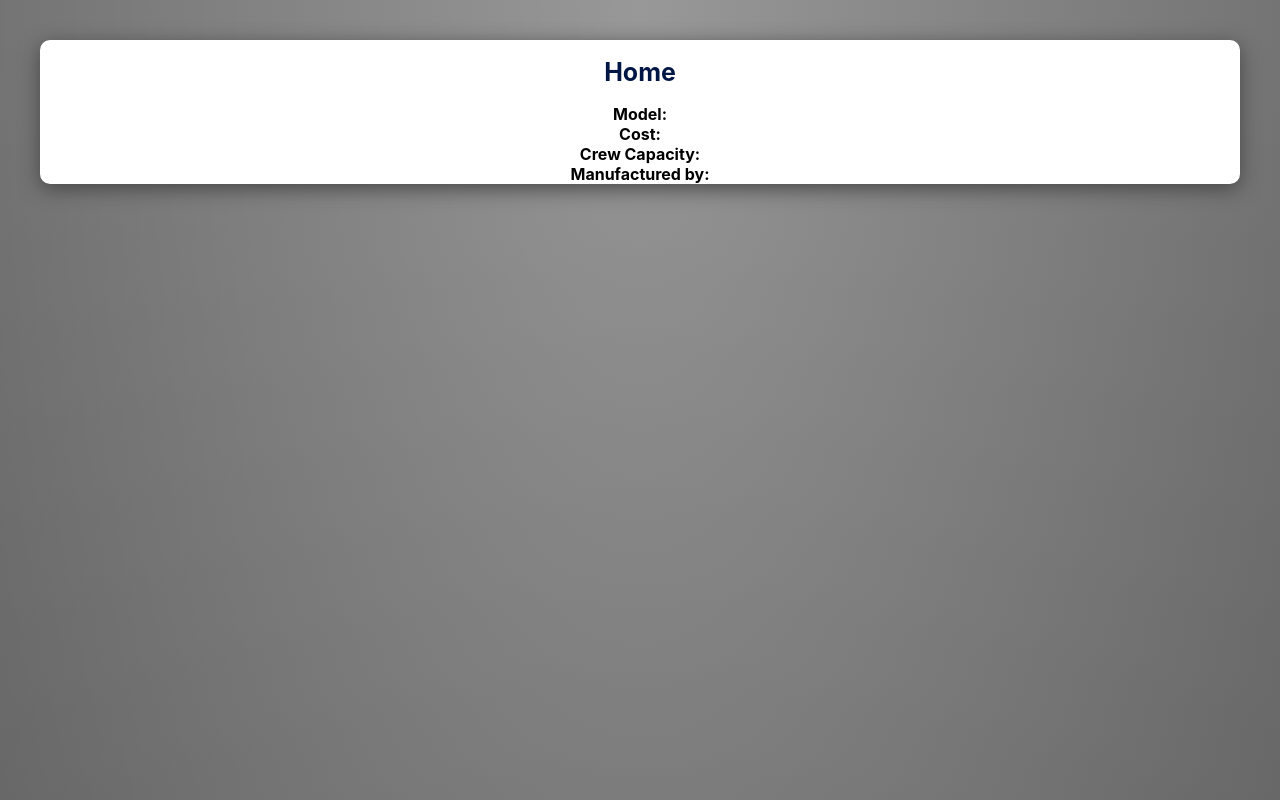
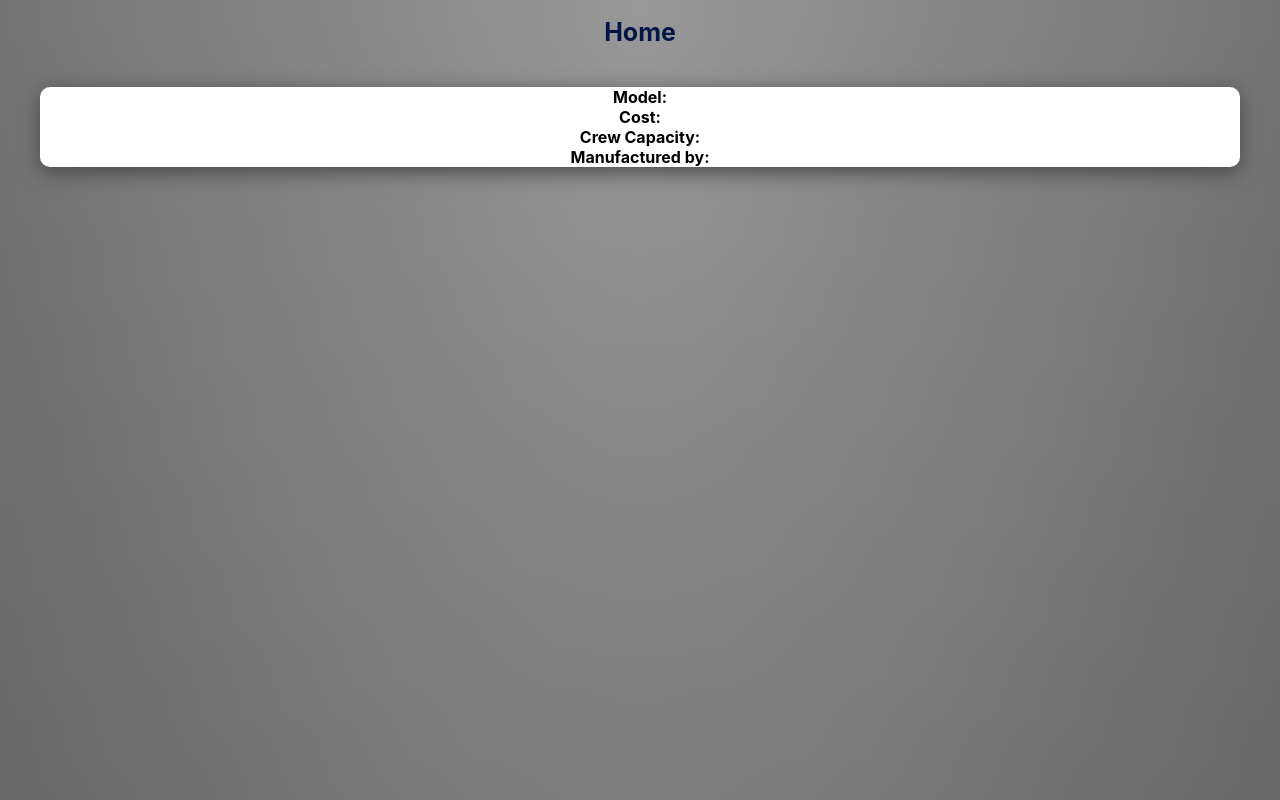
Before and after one commit to fontes99/star-web, a React (Create React App) app: page /ships in a window 1280 px wide. Shown: the top 800 px of the page. Built offline with nearby package versions, Linux system fonts and the light colour scheme.

Commit message:
mudando lugar do link home

```diff
--- a/src/pages/pages.module.css
+++ b/src/pages/pages.module.css
@@ -21,8 +21,7 @@
     color: yellow;
 }
 
-h1 {
-    font-size: 25px;
+h1:active {
     color: #021646;
 }
 
@@ -30,7 +29,8 @@ h1:hover{
     color: #707E87;
 }
 
-h1:active {
+h1 {
+    font-size: 25px;
     color: rgb(172, 201, 199);
 }
 
--- a/src/pages/ships.js
+++ b/src/pages/ships.js
@@ -8,10 +8,10 @@ const Ships = ()=>{
     return(
 
     <div className={style.Back}>
+        <Link to='/' style={{textDecoration: 'none'}}>
+            <h1 className='theLink'>Home</h1>
+        </Link>
         <div className={style.Pages}>
-            <Link to='/' style={{textDecoration: 'none'}}>
-            <h1 className='theLink'>Home</h1>
-            </Link>
             <b>Model:</b>
             <b>Cost:</b>
             <b>Crew Capacity:</b>
```
